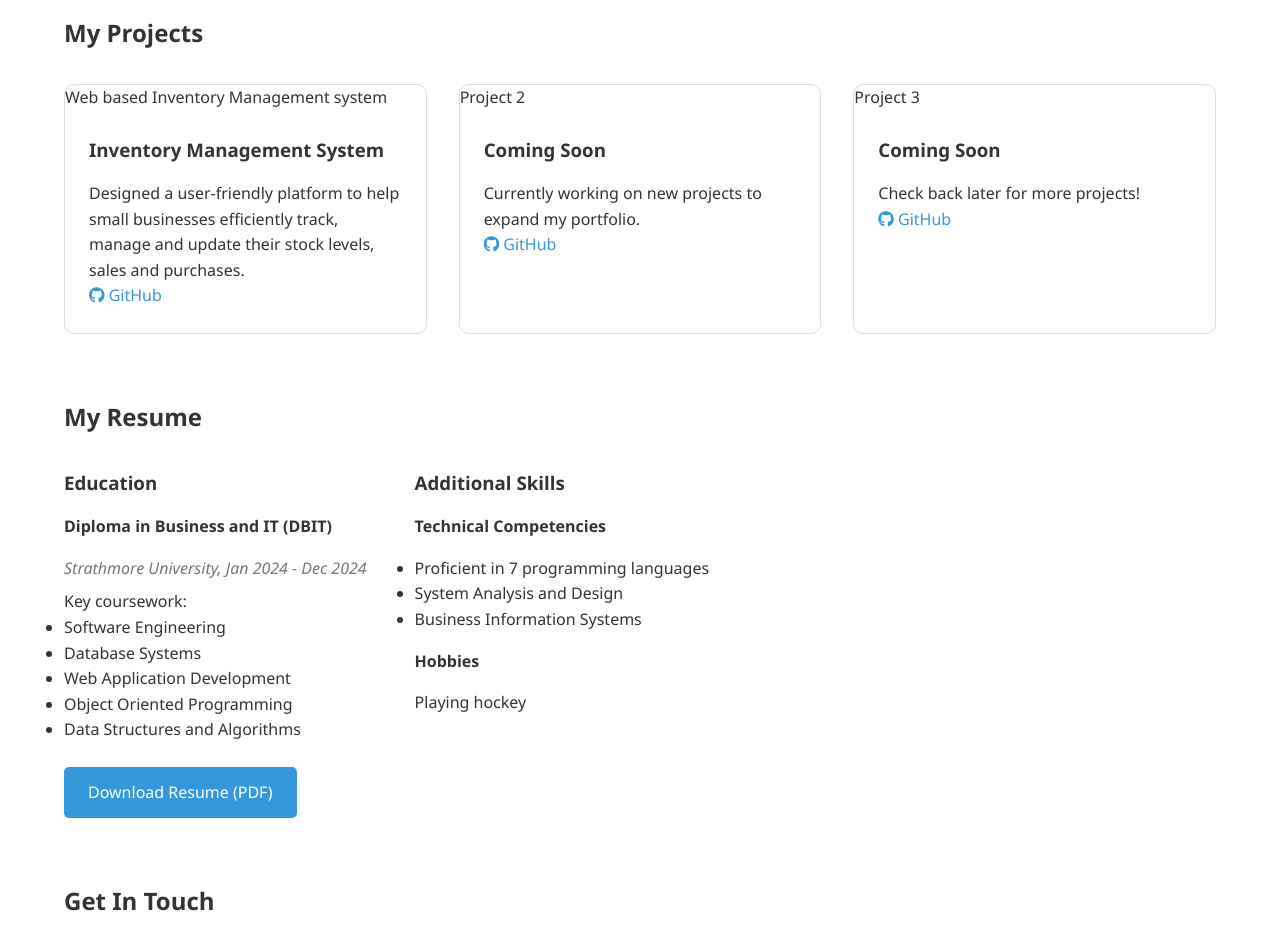
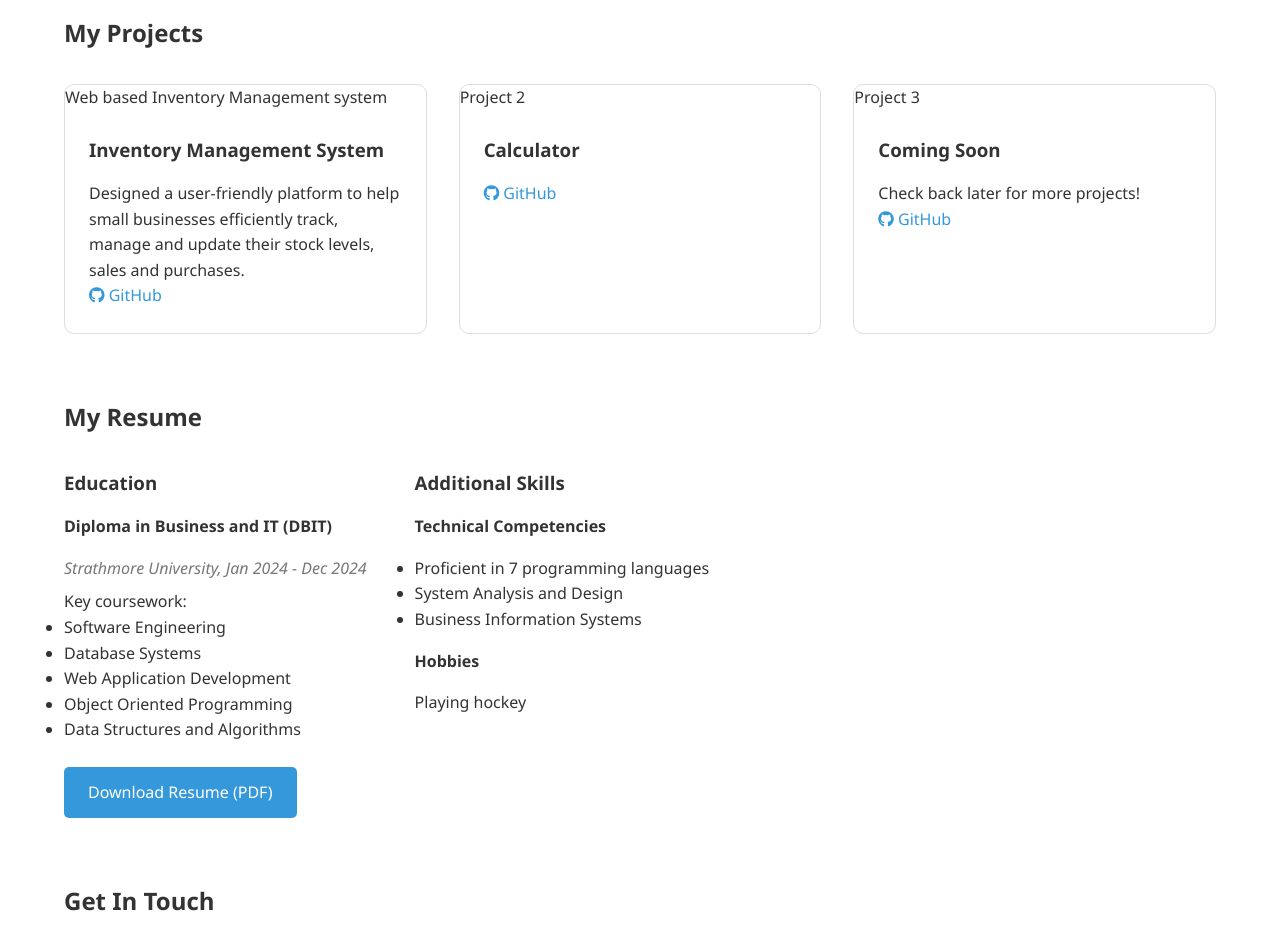
Before and after one commit to Anisha996/portfolio, a plain HTML site: page index.html in a window 1280 px wide. Shown: the part 1260-2192 px from the top of the page. Drawn offline with Linux system fonts and the light colour scheme.

Commit message:
Update index.html

```diff
--- a/index.html
+++ b/index.html
@@ -316,10 +316,9 @@
                 <div class="project-card">
                       <p>Project 2</p>
                     <div class="project-info">
-                        <h3>Coming Soon</h3>
-                        <p>Currently working on new projects to expand my portfolio.</p>
+                        <h3>Calculator</h3>
                         <div class="project-links">
-                            <a href="https://github.com/Anisha996" target="_blank"><i class="fab fa-github"></i> GitHub</a>
+                            <a href="https://anisha996.github.io/calc/" target="_blank"><i class="fab fa-github"></i> GitHub</a>
                         </div>
                     </div>
                 </div>
```
